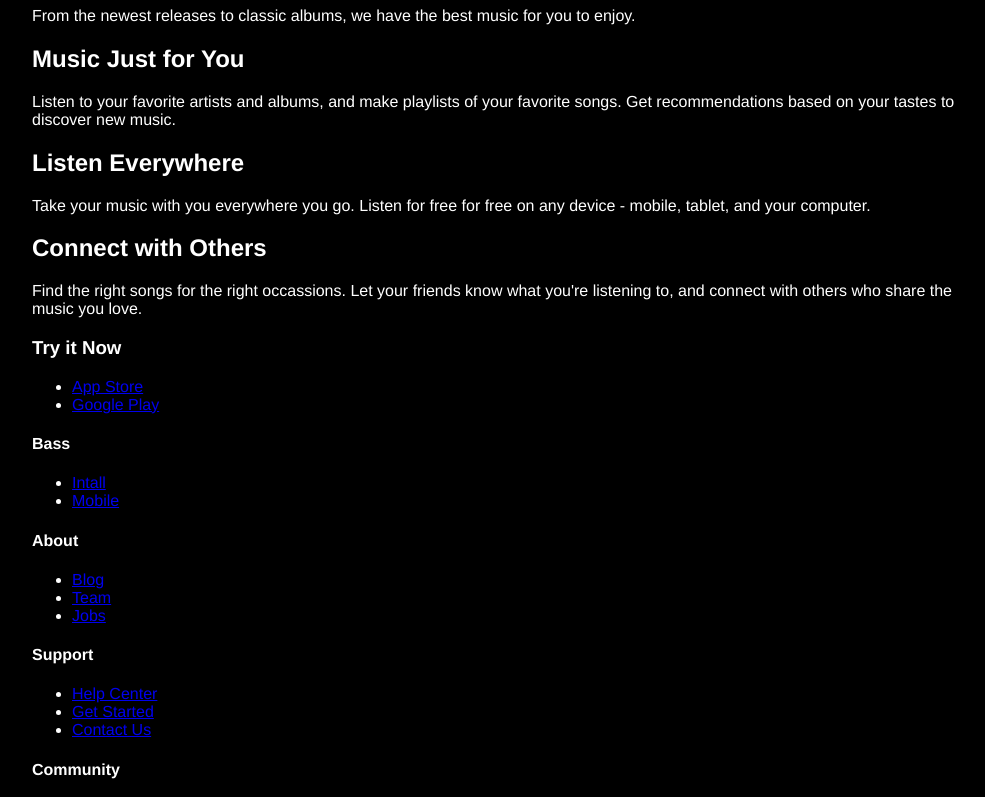
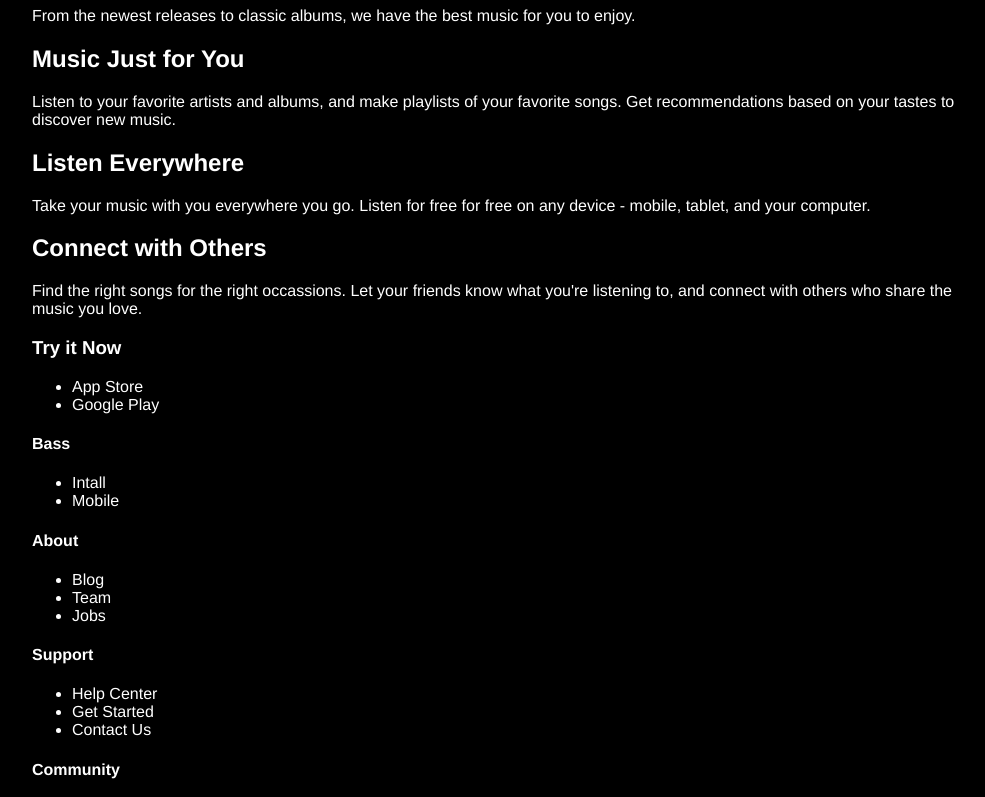
Before and after one commit to dargaCode/CodecademyBassLayout, a plain HTML site: page index.html in a window 1280 px wide. Shown: the part 143-940 px from the top of the page, without its empty margins (138-1123 px from the left). Drawn offline with Linux system fonts and the light colour scheme.

Commit message:
style common header attributes

```diff
--- a/style.css
+++ b/style.css
@@ -22,6 +22,15 @@ h4 {
   color: inherit;
 }
 
+a {
+  color: inherit;
+  text-decoration: none;
+}
+
+a:hover {
+  text-decoration: underline;
+}
+
 /*HEADER*/
 
 /*SUPPORTING*/
```
